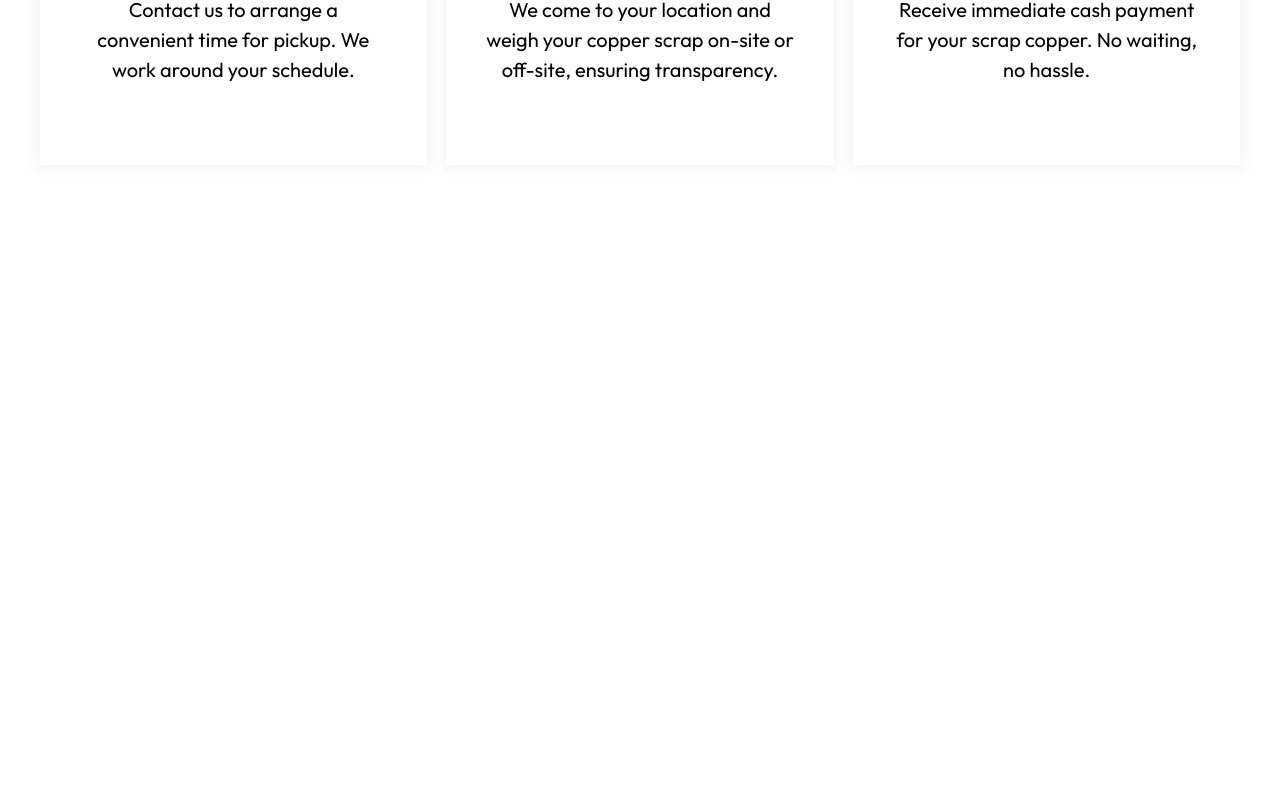
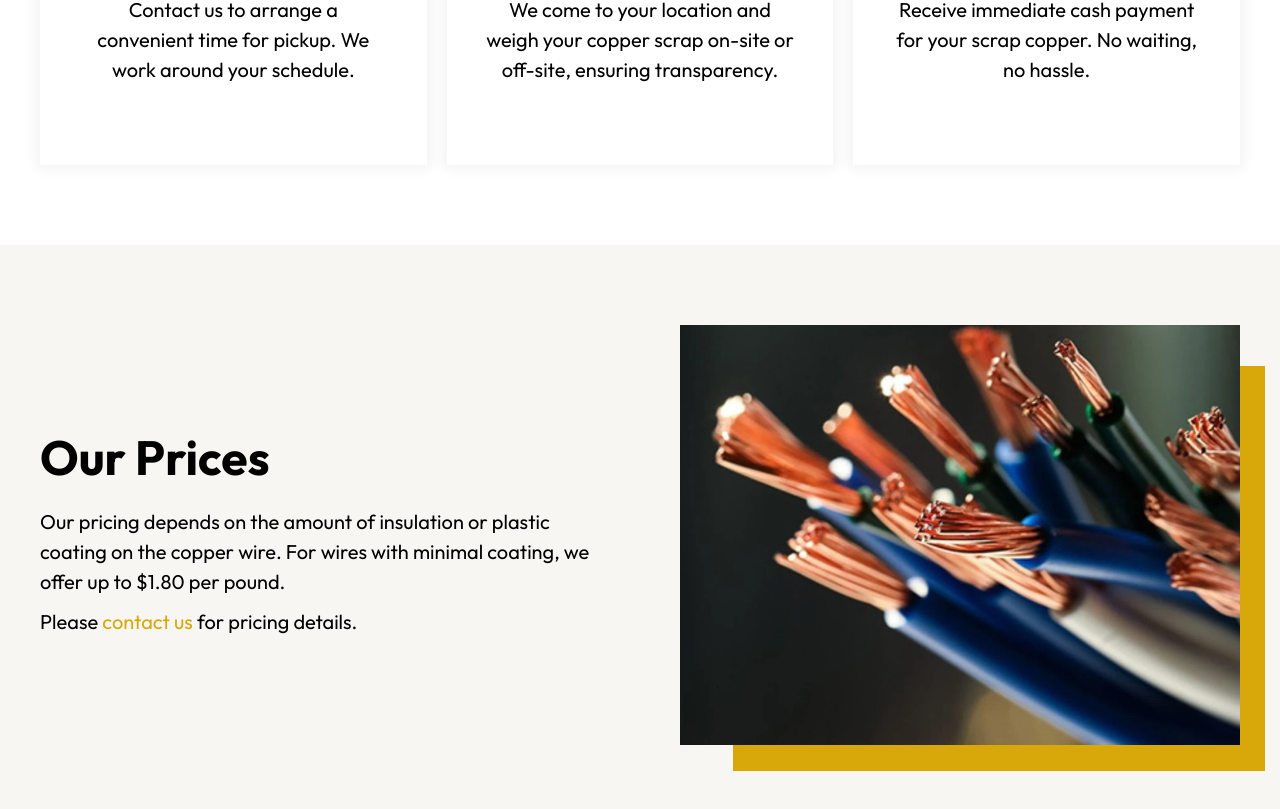
Before and after one commit to LarocheJ/copperstripping, a React (Vite) app: page / in a window 1280 px wide. Shown: the part 1331-2140 px from the top of the page. Before the commit the page ends 1576 px from the top, so only its background shows below. Built offline with nearby package versions, Linux system fonts and the light colour scheme.

Commit message:
Add pricing section

```diff
--- a/src/App.css
+++ b/src/App.css
@@ -6,6 +6,7 @@
 @import './styles/Typography.css';
 @import './styles/Hero.css';
 @import './styles/Steps.css';
+@import './styles/Split-section.css';
 
 /* Custom Properties */
 :root {
--- a/src/App.jsx
+++ b/src/App.jsx
@@ -2,6 +2,7 @@ import './App.css'
 import Header from './components/Header'
 import Hero from './components/Hero'
 import Steps from './components/Steps'
+import Prices from './components/Prices'
 
 function App() {
 
@@ -12,8 +13,8 @@ function App() {
 				<Hero />
 			</main>
 			<Steps />
-			{/* <Prices />
-			<ChooseUs />
+			 <Prices />
+			{/*<ChooseUs />
 			<Faq />
 			<Contact />
 			<Footer /> */}
--- /dev/null
+++ b/src/components/Prices.jsx
@@ -0,0 +1,21 @@
+import copperCablesImg from '../assets/copper-cables.webp'
+
+export default function Prices() {
+    return (
+        <section className="prices section section--grey" id="prices">
+            <div className="container">
+
+                <div className="split-section">
+                    <div className="split-section__content">
+                        <h2 className="prices__title section-title">Our Prices</h2>
+                        <p className="prices__description">Our pricing depends on the amount of insulation or plastic coating on the copper wire. For wires with minimal coating, we offer up to $1.80 per pound.</p>
+                        <p>Please <a href="#contact">contact us</a> for pricing details.</p>
+                    </div>
+                    <div className="split-section__image">
+                        <img src={copperCablesImg} alt="Various copper cables that had the ends trimmed" className="prices__image" />
+                    </div>
+                </div>
+            </div>
+        </section>
+    );
+}
--- a/src/components/Steps.jsx
+++ b/src/components/Steps.jsx
@@ -5,9 +5,9 @@ import Dollar from '../assets/dollar-icon.svg';
 
 export default function HowItWorks() {
     return (
-        <section className="steps section">
+        <section className="steps section section--center" id="how-it-works">
             <div className="container">
-                <h2 className="steps__title">How It Works</h2>
+                <h2 className="steps__title section-title section-title--spaced">How It Works</h2>
                 <div className="steps__container">
                     <Step
                         icon={Clock}
--- a/src/styles/Global.css
+++ b/src/styles/Global.css
@@ -6,13 +6,38 @@
     padding-block: 8rem;
 }
 
-.section h2 {
+.section--center {
     text-align: center;
-    margin-block-end: 6rem;
 }
 
 .section-dark {
     color: var(--white);
+}
+
+.section--grey {
+    background-color: var(--light-grey);
+}
+
+.section h2,
+.section h3 {
+    text-transform: capitalize;
+}
+
+.section a {
+    color: var(--copper);
+    text-decoration: none;
+}
+
+.section a:hover {
+    text-decoration: underline;
+}
+
+.section-title {
+    margin-block-end: 2rem;
+}
+
+.section-title--spaced {
+    margin-block-end: 6rem;
 }
 
 .overlay {
--- a/src/styles/Reset.css
+++ b/src/styles/Reset.css
@@ -6,6 +6,7 @@
 
 html {
     font-size: 62.5%;
+    scroll-behavior: smooth;
 }
 
 body {
@@ -14,3 +15,11 @@ body {
     line-height: 1.5;
     color: var(--black);
 }
+
+img {
+    width: 100%;
+}
+
+p {
+    margin-block-end: 1rem;
+}
--- /dev/null
+++ b/src/styles/Split-section.css
@@ -0,0 +1,34 @@
+.split-section {
+    display: flex;
+    align-items: center;
+    justify-content: space-between;
+    gap: clamp(3rem, 8vw, 8rem);
+}
+
+.split-section__content {
+    flex: 50%;
+    max-width: 580px;
+}
+
+.split-section__image {
+    flex: 50%;
+    flex-grow: 0;
+    position: relative;
+}
+
+.split-section__image::after {
+    content: '';
+    position: absolute;
+    bottom: -2rem;
+    right: -2.5rem;
+    width: 95%;
+    height: 95%;
+    background-color: var(--copper);
+}
+
+.split-section__image img {
+    aspect-ratio: 4/3;
+    object-fit: cover;
+    position: relative;
+    z-index: 5;
+}
```
Also changed, not shown: src/assets/copper-cables.webp (added).
